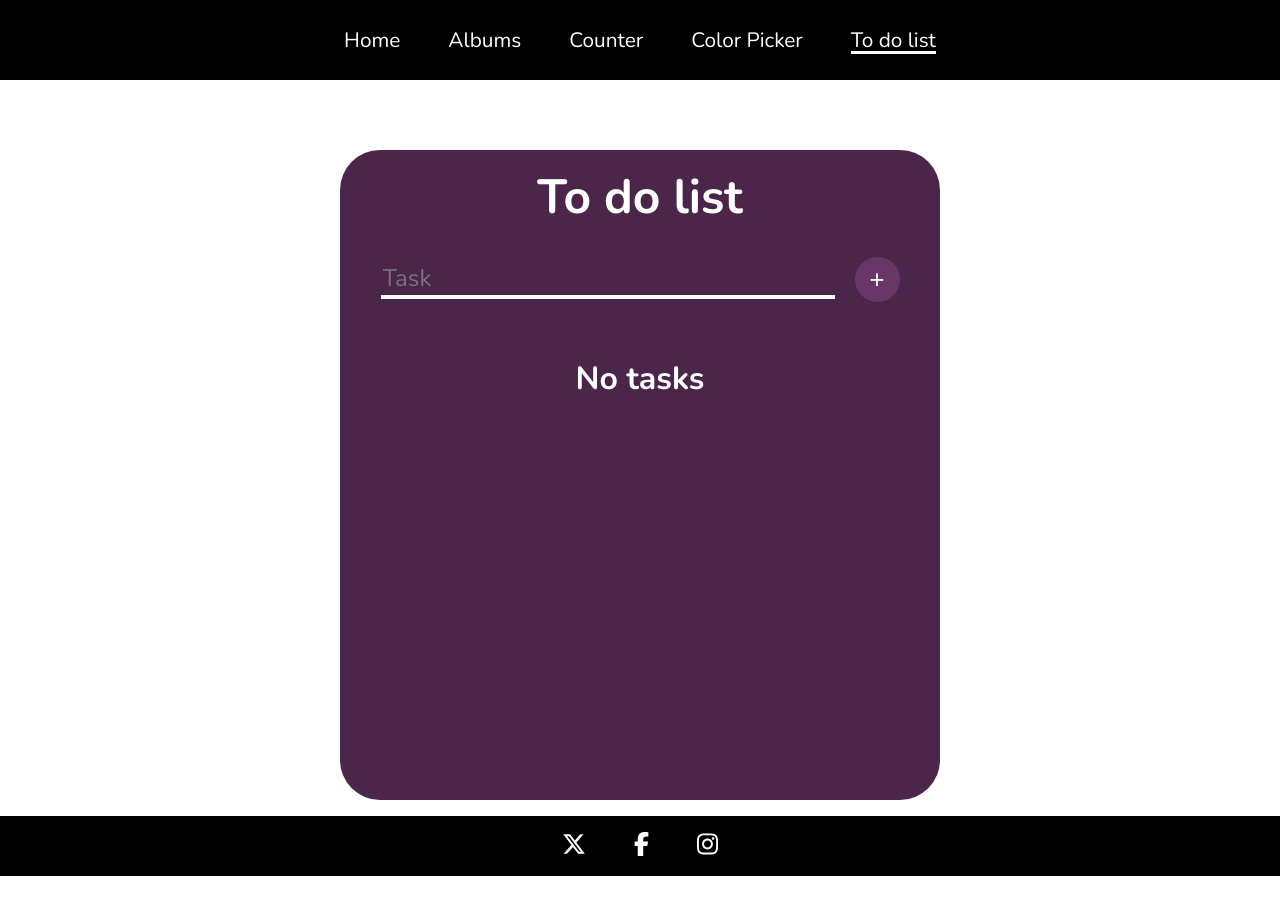
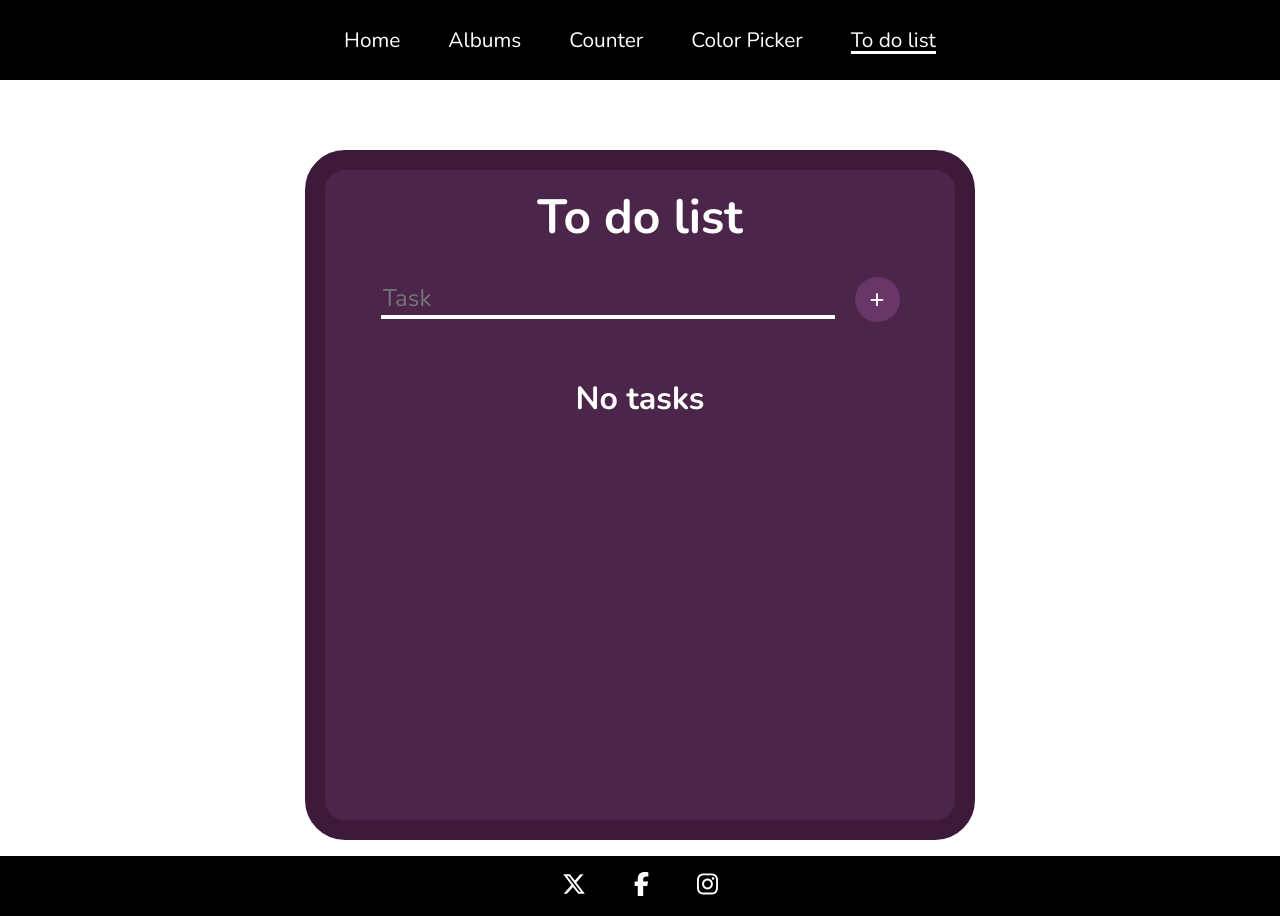
Before and after one commit to reevcrona/React-assignment, a React (Vite) app: page /to-do-list in a window 1280 px wide. Before the commit the page ends 876 px from the top, so only its background shows below. Built offline with nearby package versions, Linux system fonts and the light colour scheme.

Commit message:
okey with styling

```diff
--- a/src/styles/ToDoList.css
+++ b/src/styles/ToDoList.css
@@ -5,11 +5,12 @@
     flex-direction: column;
     background-color: #4B264A;
     width: 100%;
-    max-width: 600px;
+    max-width: 630px;
     min-height: 650px;
     margin-bottom: 1em;
     border-radius: 40px;
     margin-top: 50px;
+    border: 20px solid #3D1A3A;
 }
 
 .to-do-main-container > ul {
@@ -18,7 +19,7 @@
     width: 100%;
     max-width: 500px;
     padding: 0;
-    gap: 10px;
+    gap: 20px;
 }
 
 .task-container{
```
